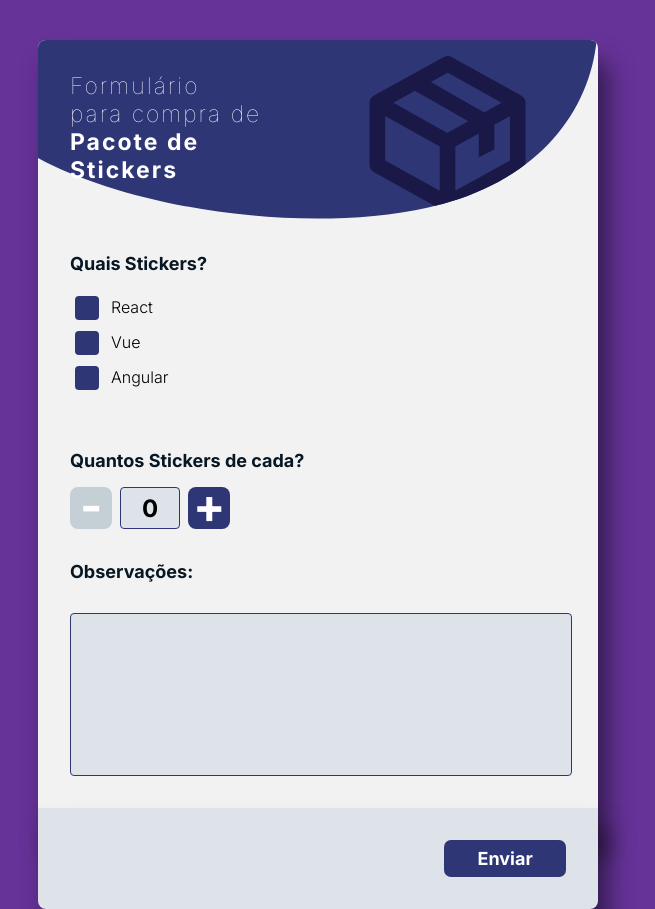
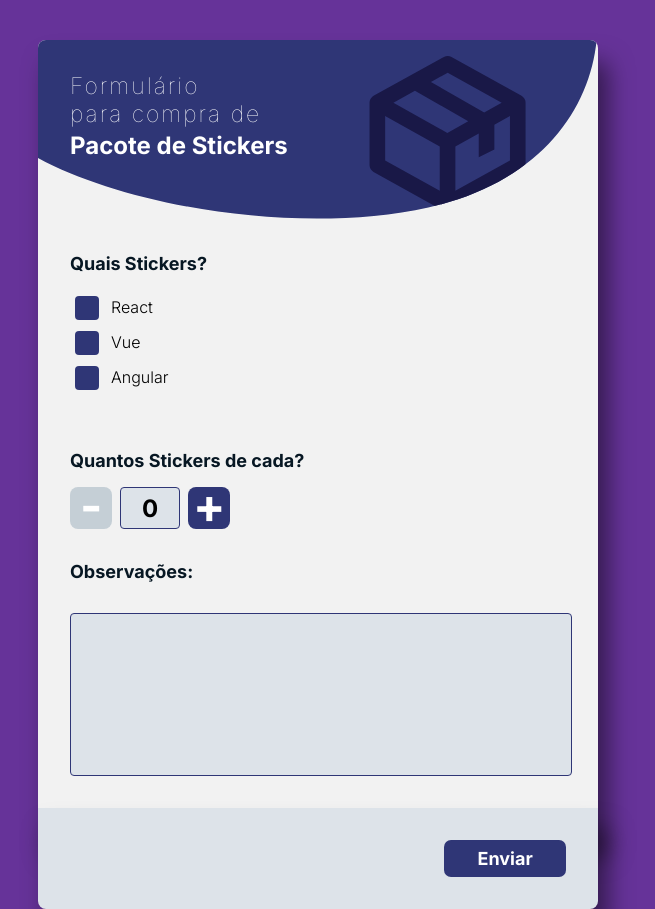
Before and after one commit to MatheusGrz141/Trabalho-I--Matheus-Grzibovski-Vieira-ra181732, a plain HTML site: page index.html in a window 1280 px wide. Shown: the whole page, without its empty margins (322-977 px from the left). Drawn offline with Linux system fonts and the light colour scheme.

Commit message:
Update index.html
update h1

```diff
--- a/index.html
+++ b/index.html
@@ -14,7 +14,7 @@
 
             <div class="cabecalho">
 
-                <h1>  Formulário<br> para compra de <span>Pacote de Stickers</span></h1>
+                <h1> <span class="block">Formulário</span>  para compra de <span class="pacoteBold block">Pacote de Stickers</span></h1>
                 <svg width="560px" height="186" viewBox="0 0 603 186" fill="none" xmlns="http://www.w3.org/2000/svg">
                     <path fill-rule="evenodd" clip-rule="evenodd" d="M-68.3925 37.0228C-58.8438 -59.4165 453.484 -245.555 548.596 -154.209C643.708 -62.8637 619.634 129.271 420.314 173.17C220.995 217.069 -77.9412 133.462 -68.3925 37.0228Z" fill="#2F3676"/>
                     <mask id="mask0_0_6" style="mask-type:luminance" maskUnits="userSpaceOnUse" x="-69" y="-179" width="672" height="365">
```
